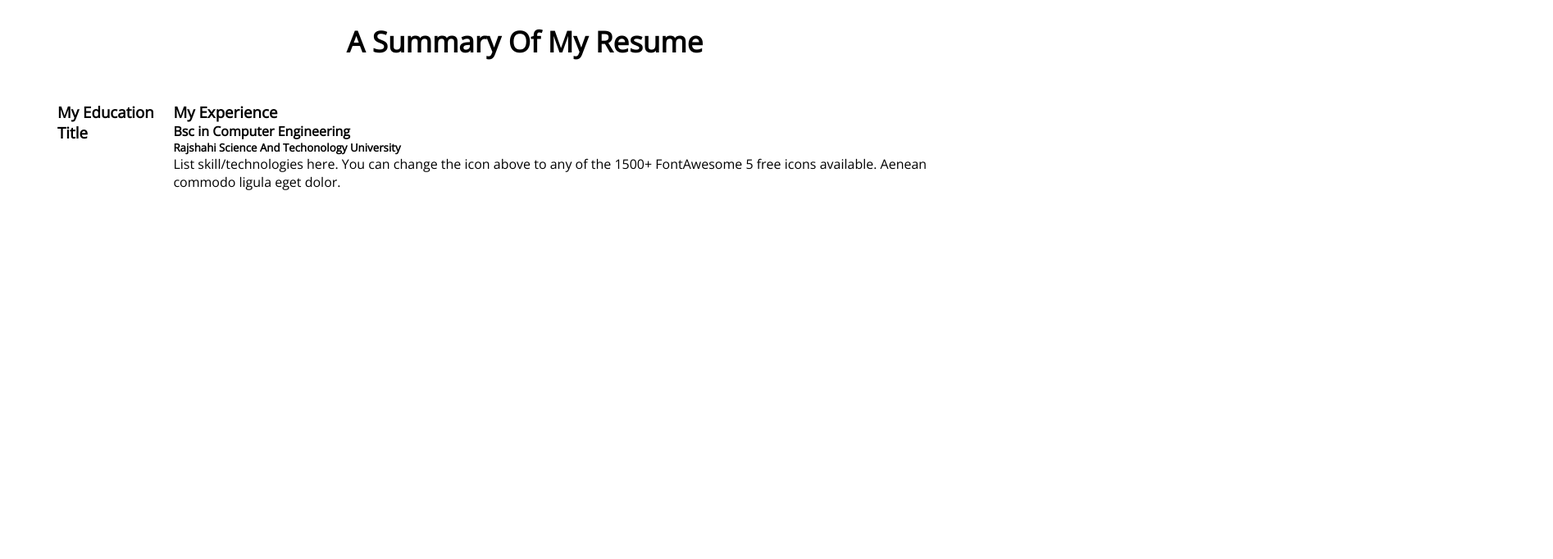
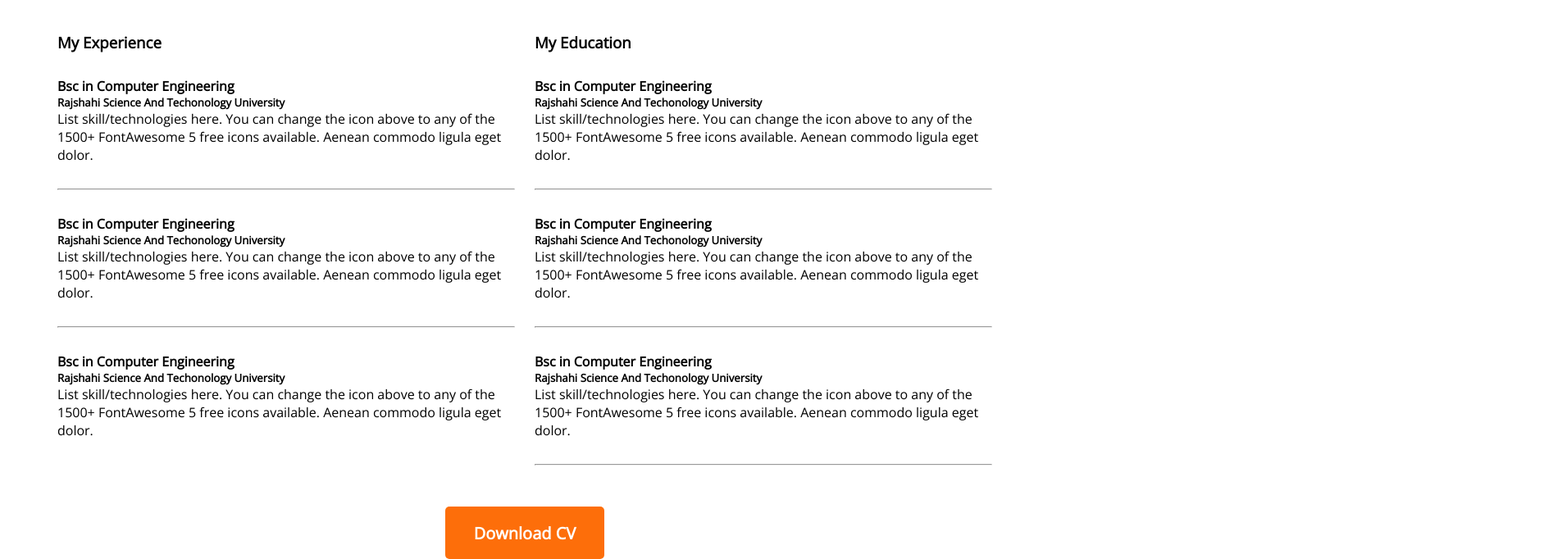
Before and after one commit to sarowarhossain1/developer-portfolio, a plain HTML site: page images/index.html in a window 1280 px wide. Shown: the part 3326-4008 px from the top of the page at 82% size, 1894 px wide, since content can reach past the window. Before the commit the page ends 3559 px from the top, so only its background shows below. Drawn offline with nearby package versions, Linux system fonts and the light colour scheme.

Commit message:
addded resume

```diff
--- a/images/index.html
+++ b/images/index.html
@@ -92,18 +92,60 @@
             <h3 class="section-title">A Summary Of My Resume</h3>
             <div class="resume-content">
                 <div>
-                    <h3 class="resume-title">My Education Title</h3>
-                </div>
-                <div>
-                    <h3 class="resume-title">My Experience </h3>
+                    <h3 class="resume-title">My Experience</h3>
                     <div class="resume-item">
                         <h4 class="title">Bsc in Computer Engineering</h4>
                         <h5 class="sub-title">Rajshahi Science And Techonology University</h5>
                         <p class="description">List skill/technologies here. You can change the icon above
                             to any of the 1500+ FontAwesome 5 free icons available. Aenean commodo ligula eget dolor.</p>
                     </div>
+                    <hr>
+                    <div class="resume-item">
+                        <h4 class="title">Bsc in Computer Engineering</h4>
+                        <h5 class="sub-title">Rajshahi Science And Techonology University</h5>
+                        <p class="description">List skill/technologies here. You can change the icon above
+                            to any of the 1500+ FontAwesome 5 free icons available. Aenean commodo ligula eget dolor.</p>
+                    </div>
+                    <hr>
+                    <div class="resume-item">
+                        <h4 class="title">Bsc in Computer Engineering</h4>
+                        <h5 class="sub-title">Rajshahi Science And Techonology University</h5>
+                        <p class="description">List skill/technologies here. You can change the icon above
+                            to any of the 1500+ FontAwesome 5 free icons available. Aenean commodo ligula eget dolor.</p>
+                    </div>
+
+                </div>
+                <div>
+                    <h3 class="resume-title">My Education</h3>
+                    <div class="resume-item">
+                        <h4 class="title">Bsc in Computer Engineering</h4>
+                        <h5 class="sub-title">Rajshahi Science And Techonology University</h5>
+                        <p class="description">List skill/technologies here. You can change the icon above
+                            to any of the 1500+ FontAwesome 5 free icons available. Aenean commodo ligula eget dolor.</p>
+                    </div>
+                    <hr>
+                    <div class="resume-item">
+                        <h4 class="title">Bsc in Computer Engineering</h4>
+                        <h5 class="sub-title">Rajshahi Science And Techonology University</h5>
+                        <p class="description">List skill/technologies here. You can change the icon above
+                            to any of the 1500+ FontAwesome 5 free icons available. Aenean commodo ligula eget dolor.</p>
+                    </div>
+                    <hr>
+                    <div class="resume-item">
+                        <h4 class="title">Bsc in Computer Engineering</h4>
+                        <h5 class="sub-title">Rajshahi Science And Techonology University</h5>
+                        <p class="description">List skill/technologies here. You can change the icon above
+                            to any of the 1500+ FontAwesome 5 free icons available. Aenean commodo ligula eget dolor.</p>
+                    </div>
+                    <hr>
+
+                    </div>
+
                 </div>
 
+            </div>
+            <div class="resume-button">
+                <button class="btn-primary">Download CV</button>
             </div>
 
           </section>
--- a/images/styles/portfolio.css
+++ b/images/styles/portfolio.css
@@ -134,17 +134,24 @@
     /* Resume Styles */
     .resume-content{
         display:flex;
+        gap:24px;
+    }
+    .resume-item{
+        margin-top: 30px;
+        margin-bottom: 30px;
     }
     .resume.title{
         font-weight: 700;
         font-size: 25;
         color:#474747;
+        margin-bottom: 10px;
 
     }
     .resume.sub-title{
         color:#757575;
         font-weight: 600;
         font-size: 20px;
+        margin-bottom: 20px;
 
     }
 
@@ -152,3 +159,8 @@
         color: #757575;
 
     }
+
+    .resume-button{
+        margin-top: 50px;
+        text-align:center;
+    }
```
Also changed, not shown: images/sh.png.
